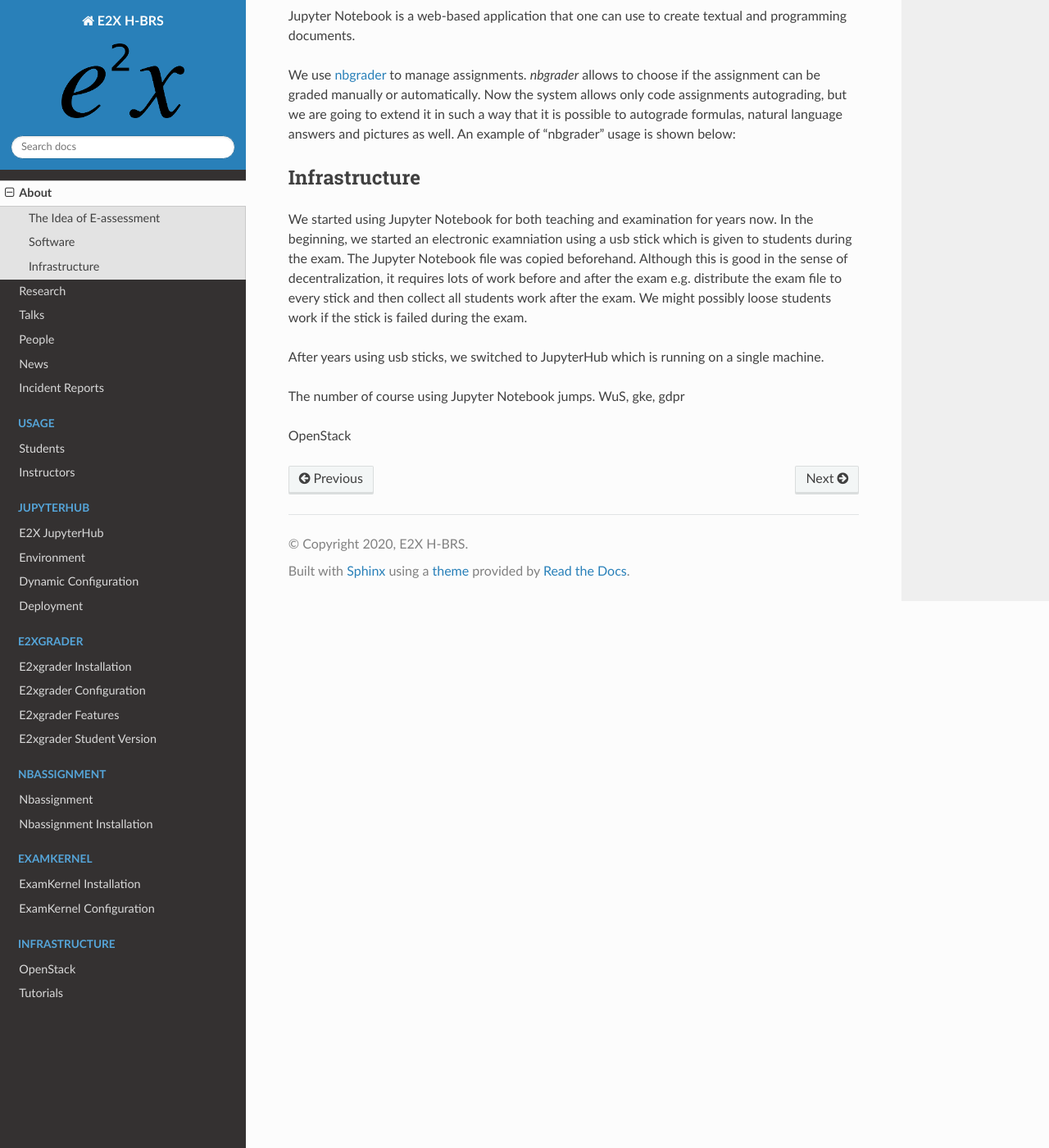
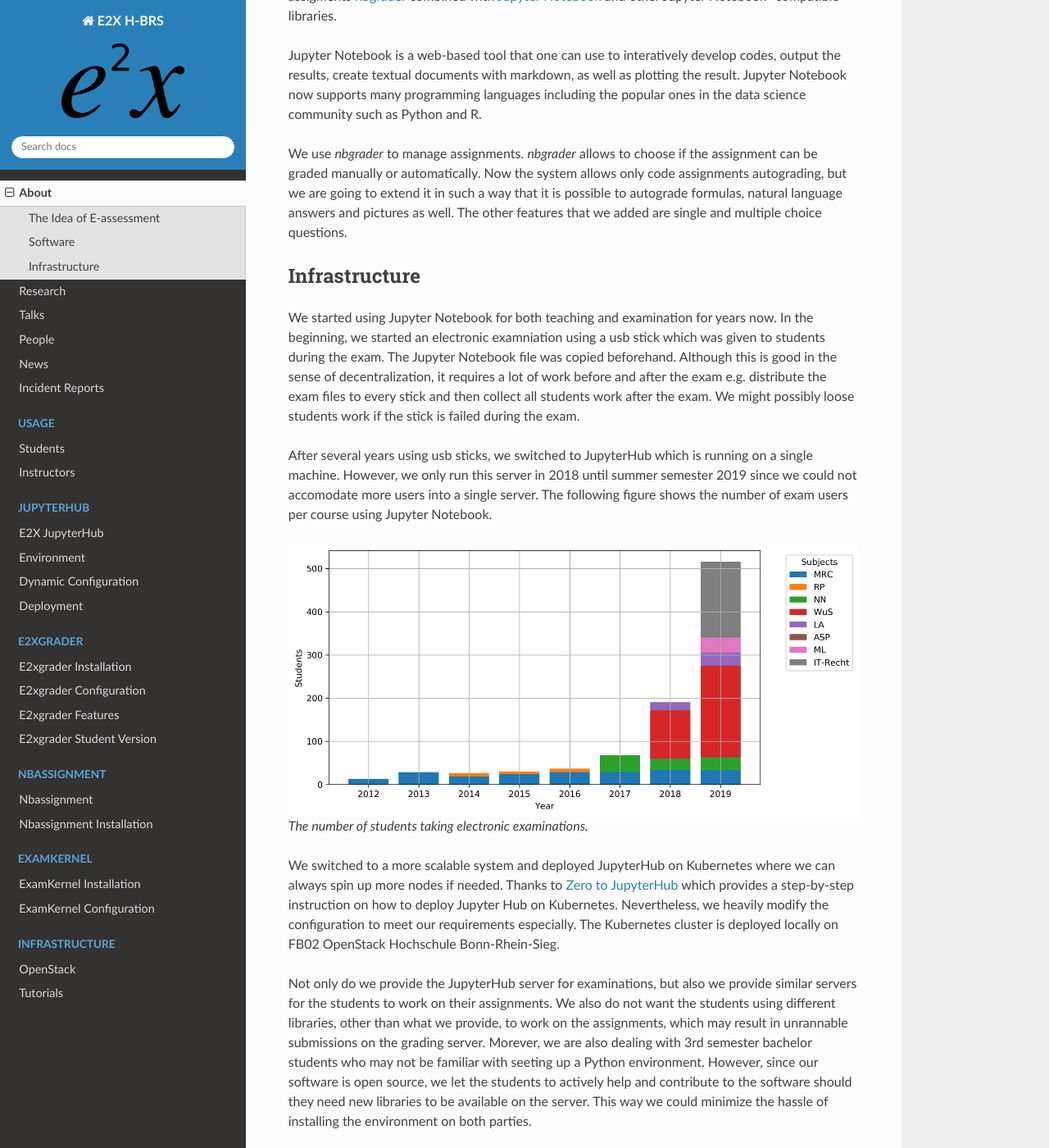
Before and after one commit to DigiKlausur/e2x-docs, a Sphinx documentation site: the page built from docs/source/about.rst, in a window 1280 px wide and 1400 px high, scrolled down 1128 px. Shown: the whole window at 82% size. Built offline with Sphinx 7.4.7 and the Read the Docs theme 2.0.0, drawn with Linux system fonts in a browser that asks for light colours; some of the changed text lies outside the part shown.

Commit message:
update e2x about

```diff
--- a/docs/source/about.rst
+++ b/docs/source/about.rst
@@ -12,7 +12,7 @@
 is used for homework during the semester, but exams are still pen and paper.
 It is important to change the workflow in such a way that students would use
 the same software tools for all assignments, tests and exams, because work during
-the semester plays a significant role in exam peparation.
+the semester plays a significant role in exam peparation. This is what so called `Constructive Alignment`.
 
 Another important goal of our project is a development of an AI assistant for
 grading assessments and exams in the fields computer science, electrical engineering,
@@ -27,6 +27,7 @@
 * Short text
 * Pictures (in the later versions)
 * Multiple choice
+* Single choice
 
 The task of program code autograding is easily solvable by writing tests.
 Formulas checking is also easy to generalize and automate, but text and picture
@@ -51,29 +52,52 @@
 grading assigments `nbgrader <https://github.com/jupyter/nbgrader>`_ combined with
 `Jupyter Notebook <http://jupyter.org/>`_ and other Jupyter Notebook"-compatible libraries.
 
-Jupyter Notebook is a web-based application that one can use to create textual and
-programming documents.
+Jupyter Notebook is a web-based tool that one can use to interatively develop codes, output the results,
+create textual documents with markdown, as well as plotting the result. Jupyter Notebook now supports
+many programming  languages including the popular ones in the data science community such as Python and R.
 
-We use `nbgrader <https://nbgrader.readthedocs.io/>`_ to manage assignments.
+We use `nbgrader` to manage assignments.
 `nbgrader` allows to choose if the assignment can be graded manually or automatically.
 Now the system allows only code assignments autograding, but we are going
 to extend it in such a way that it is possible to autograde formulas,
-natural language answers and pictures as well. An example of "nbgrader" usage is shown below:
+natural language answers and pictures as well. The other features that we added are single and multiple
+choice questions.
 
 Infrastructure
 ==============
 
 We started using Jupyter Notebook for both teaching and examination for years now.
-In the beginning, we started an electronic examniation using a usb stick which is
+In the beginning, we started an electronic examniation using a usb stick which was
 given to students during the exam. The Jupyter Notebook file was copied beforehand.
-Although this is good in the sense of decentralization, it requires lots of work
-before and after the exam e.g. distribute the exam file to every stick and then
+Although this is good in the sense of decentralization, it requires a lot of work
+before and after the exam e.g. distribute the exam files to every stick and then
 collect all students work after the exam. We might possibly loose students work
 if the stick is failed during the exam.
 
-After years using usb sticks, we switched to JupyterHub which is running on a single
-machine.
+After several years using usb sticks, we switched to JupyterHub which is running on a single
+machine. However, we only run this server in 2018 until summer semester 2019 since we could not
+accomodate more users into a single server. The following figure shows the number of exam users per course
+using Jupyter Notebook.
 
-The number of course using Jupyter Notebook jumps. WuS, gke, gdpr
+.. figure:: images/e2x-exam-users.png
 
-OpenStack
+  The number of students taking electronic examinations.
+
+We switched to a more scalable system and deployed JupyterHub on Kubernetes where we can always
+spin up more nodes if needed. Thanks to `Zero to JupyterHub <https://zero-to-jupyterhub.readthedocs.io/>`_
+which provides a step-by-step instruction on how to deploy Jupyter Hub on Kubernetes.
+Nevertheless, we heavily modify the configuration to meet our requirements especially.
+The Kubernetes cluster is deployed locally on FB02 OpenStack Hochschule Bonn-Rhein-Sieg.
+
+Not only do we provide the JupyterHub server for examinations, but also we provide similar servers for
+the students to work on their assignments. We also do not want the students using different libraries,
+other than what we provide, to work on the assignments, which may result in unrannable submissions
+on the grading server. Morever, we are also dealing with 3rd semester bachelor students who may not
+be familiar with seeting up a Python environment. However, since our software is open source, we let
+the students to actively help and contribute to the software should they need new libraries to be
+available on the server. This way we could minimize the hassle of installing the environment on both
+parties.
+
+The following figure shows the number of courses and corresponding students served e2x servers:
+
+.. figure:: images/e2x-assignment-users.png
```
Also changed, not shown: docs/source/images/e2x-assignment-users.png (added), docs/source/images/e2x-exam-users.png (added).
